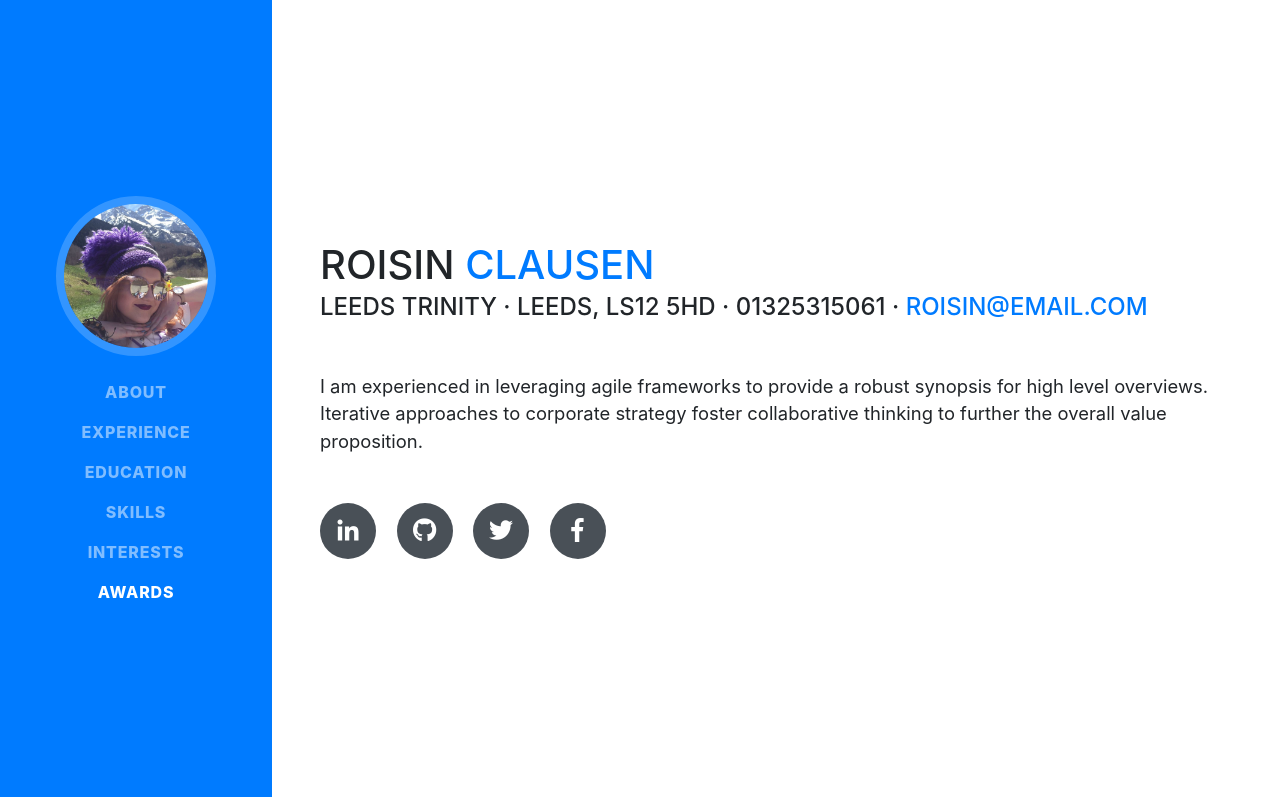
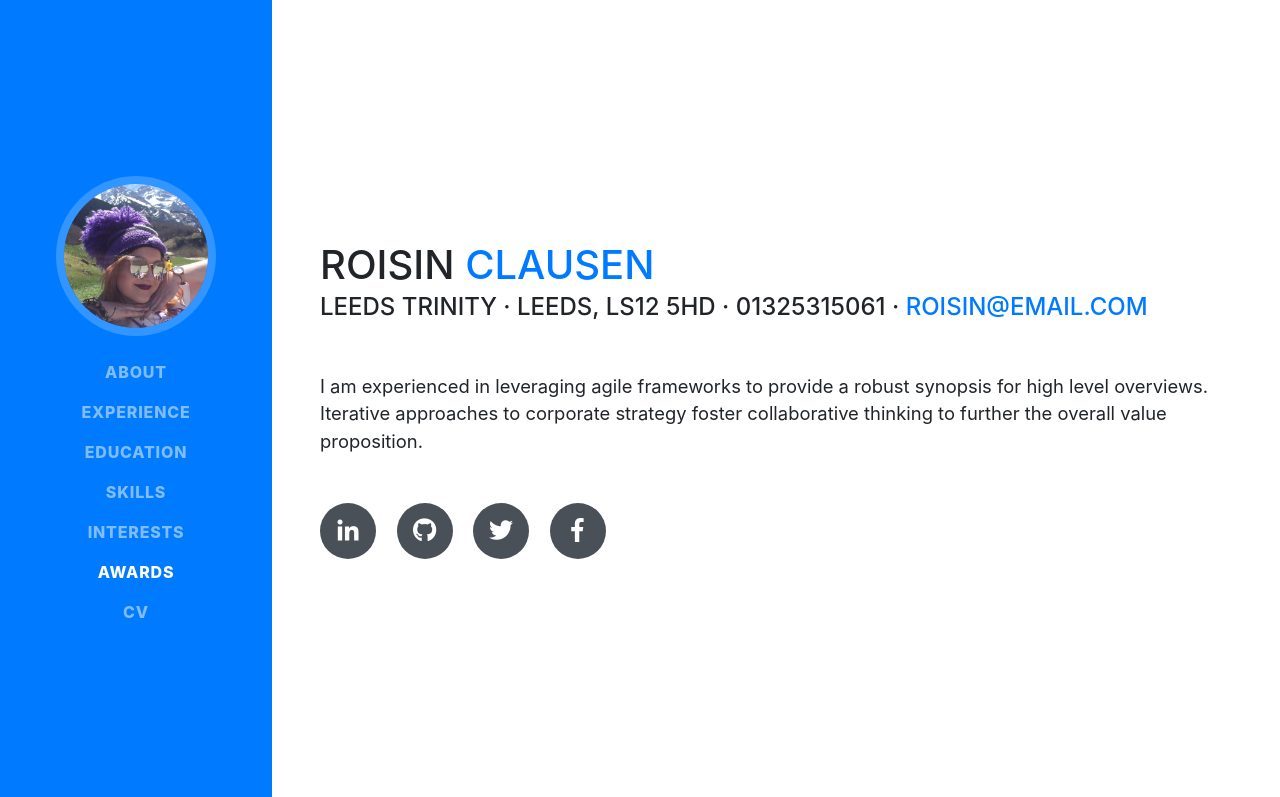
Before and after one commit to roisinclausen/roisinclausen.github.io, a website with bundled scripts: page index.html in a window 1280 px wide. Shown: the top 797 px of the page. Built offline with nearby package versions, Linux system fonts and the light colour scheme; a web font is replaced by a local one.

Commit message:
Update index.html

```diff
--- a/index.html
+++ b/index.html
@@ -54,6 +54,8 @@
           </li>
           <li class="nav-item">
             <a class="nav-link js-scroll-trigger" href="#awards">Awards</a>
+            <li class="nav-item">
+            <a class="nav-link js-scroll-trigger" href="#CV">CV</a>
           </li>
         </ul>
       </div>
```
